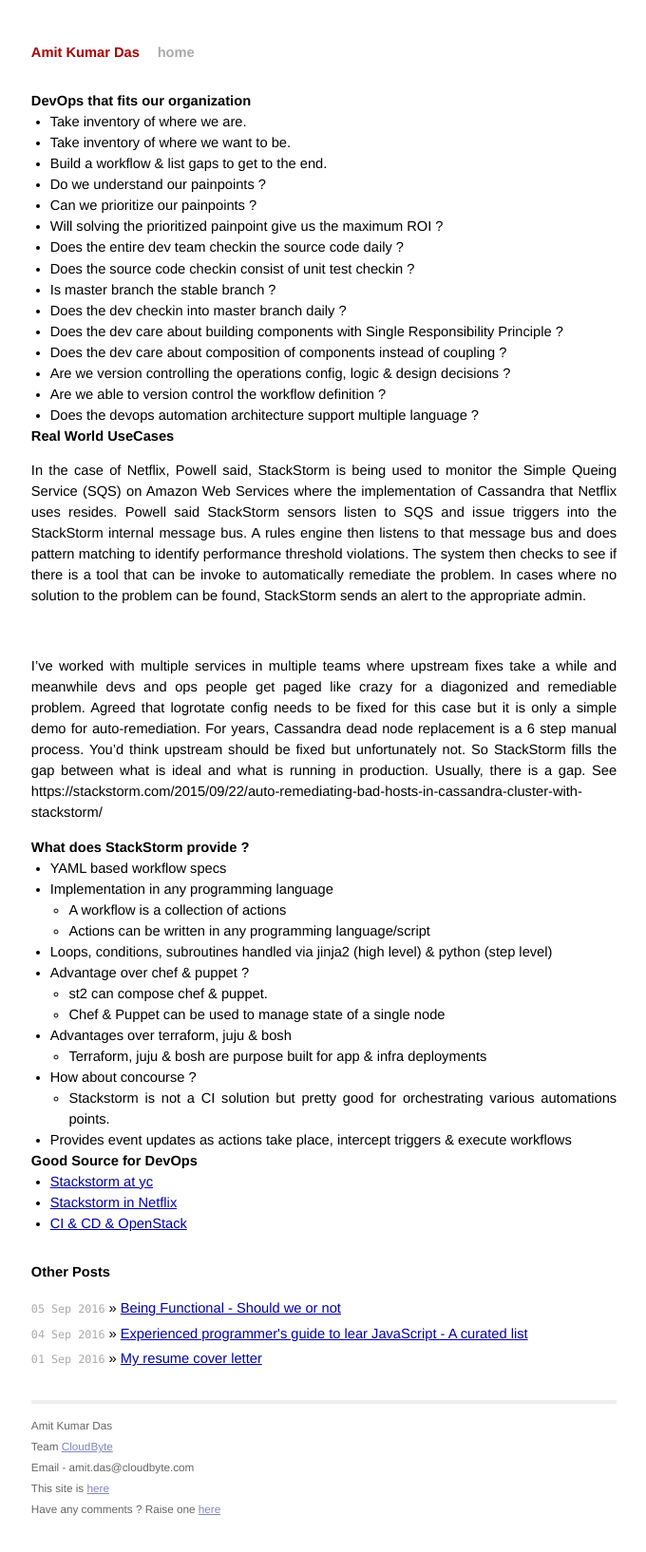
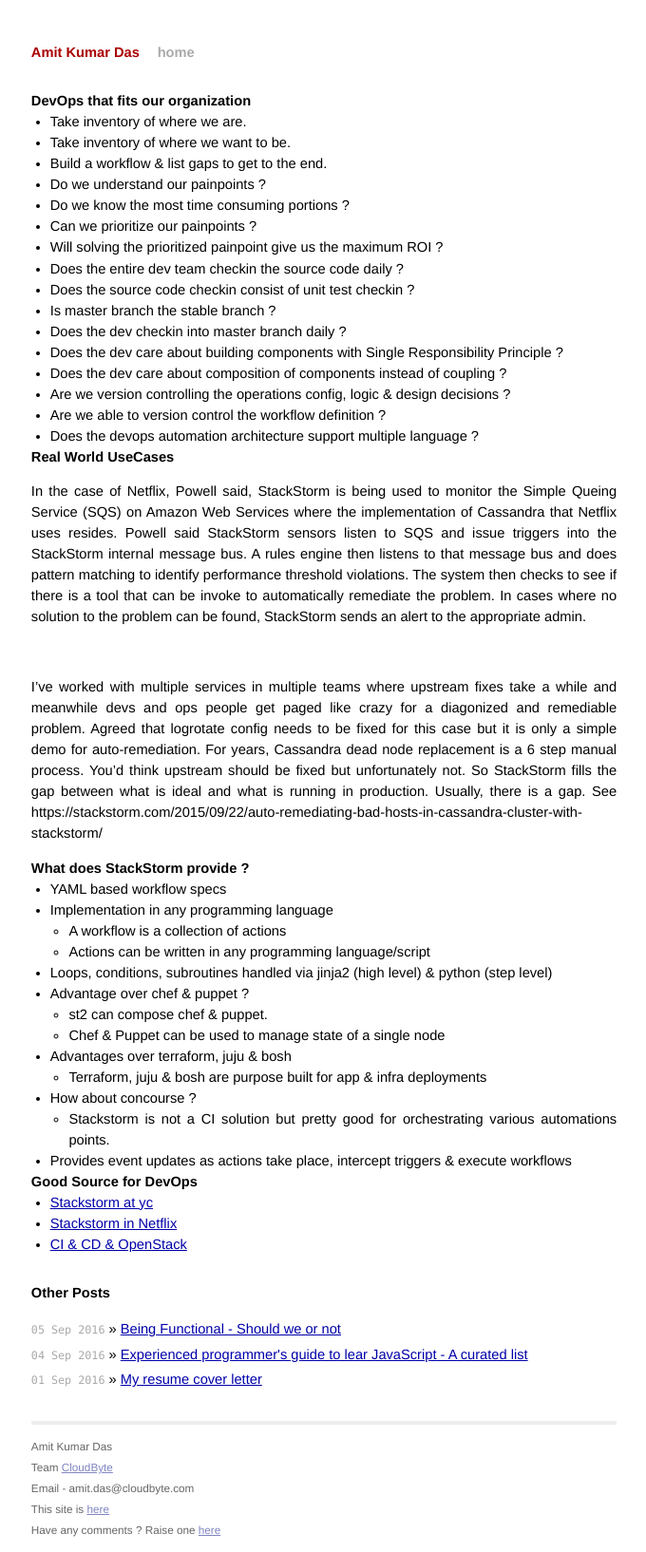
Before and after one commit to AmitKumarDas/amitkumardas.github.io, a Jekyll site: the page built from _posts/2016-08-21-my-views-on-devops.md, in a window 1280 px wide. Shown: the whole page at 95% size, without its empty margins (299-979 px from the left). Built offline with Jekyll 4.4.1, drawn with Linux system fonts in a browser that asks for light colours; before the commit the page ends 1612 px from its top, so only the background shows below that.

Commit message:
Update 2016-08-21-my-views-on-devops.md

```diff
--- a/_posts/2016-08-21-my-views-on-devops.md
+++ b/_posts/2016-08-21-my-views-on-devops.md
@@ -9,6 +9,7 @@
 - Take inventory of where we want to be.
 - Build a workflow & list gaps to get to the end.
 - Do we understand our painpoints ?
+- Do we know the most time consuming portions ?
 - Can we prioritize our painpoints ?
 - Will solving the prioritized painpoint give us the maximum ROI ?
 - Does the entire dev team checkin the source code daily ?
```
